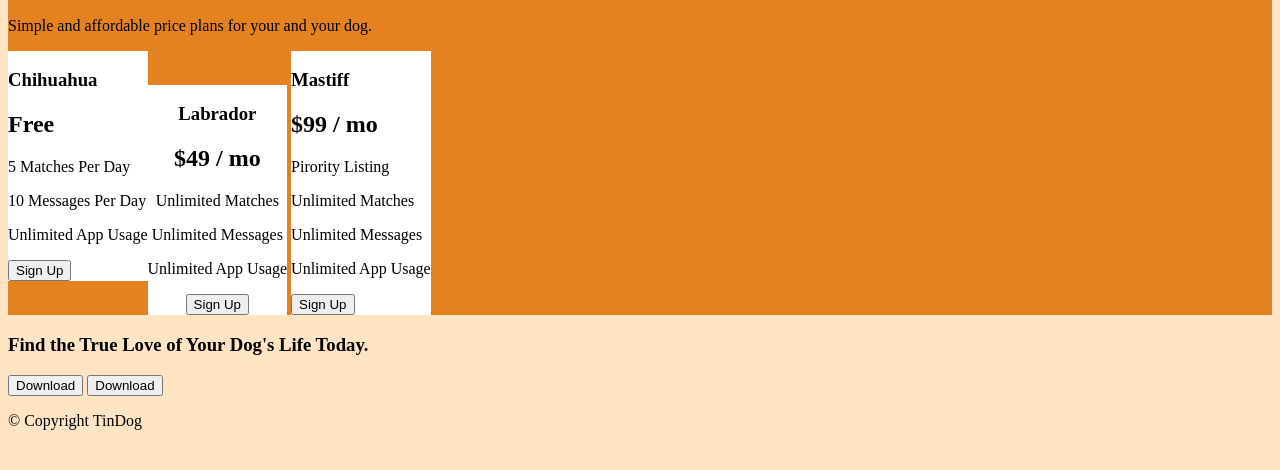
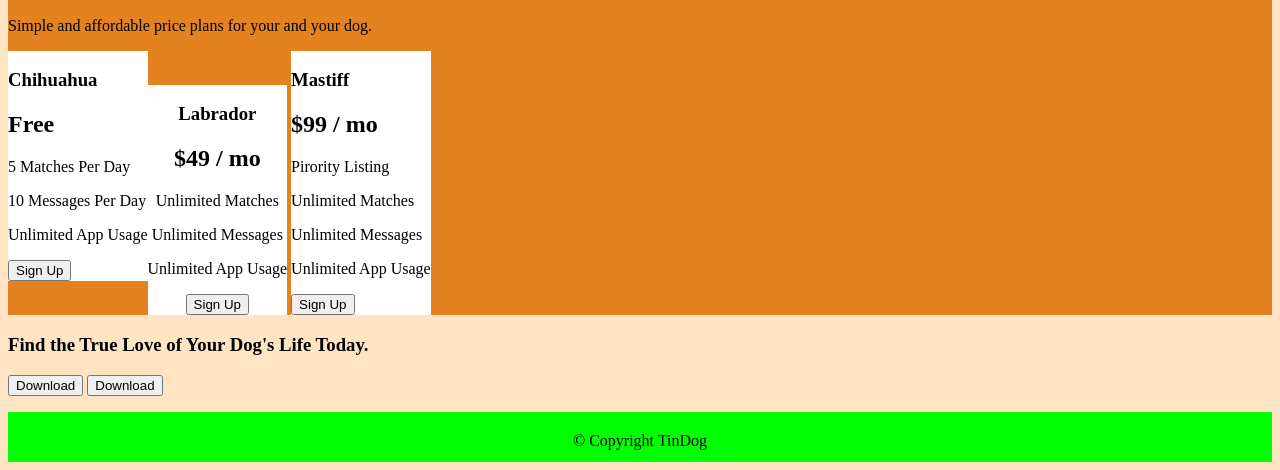
Before and after one commit to Moustapha-Ibrahima-Ba/TinDog, a plain HTML site: page test.html in a window 1280 px wide. Shown: the part 1778-2248 px from the top of the page. Before the commit the page ends 2224 px from the top, so only its background shows below. Drawn offline with Linux system fonts and the light colour scheme.

Commit message:
style the footer

```diff
--- a/css/test.css
+++ b/css/test.css
@@ -37,3 +37,13 @@ body {
 .labrador {
     justify-items: center;
 }
+
+footer {
+    text-align: center;
+    background-color: #00ff00;
+    height: 50px;
+}
+
+footer p {
+    padding-top: 20px;
+}
```
